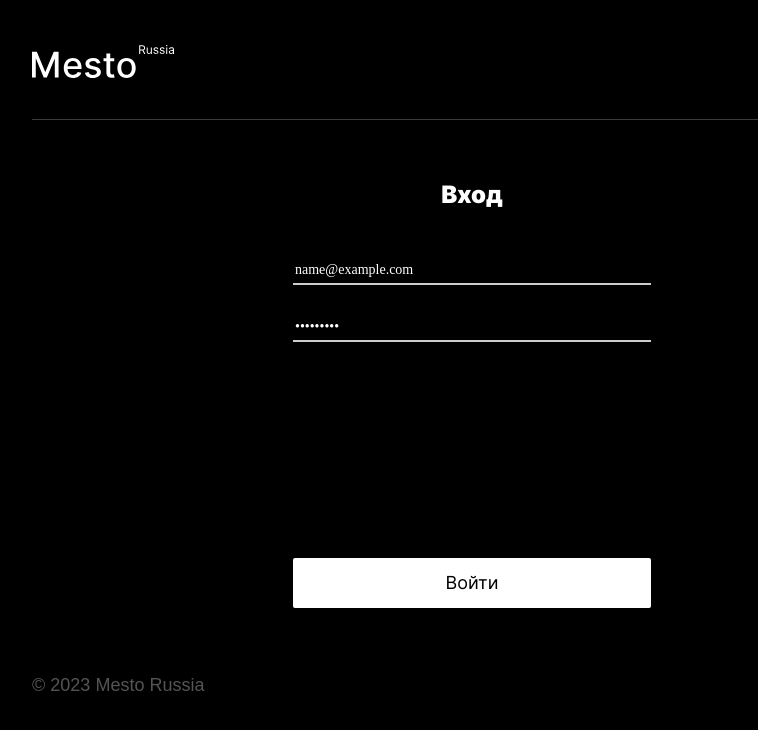
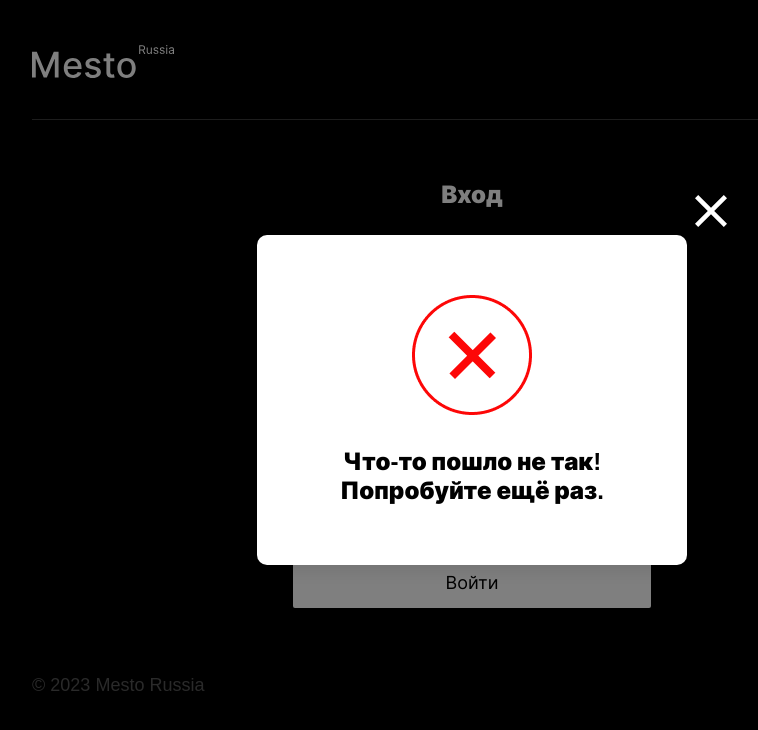
Before and after one commit to kerbasi/react-mesto-auth, a React (Create React App) app: page /sign-in in a window 1280 px wide. Both pictures are taken after typing "name@example.com", "Sample123" into the empty fields and a click on the button "Войти". Shown: the top 730 px of the page, without its empty margins (168-926 px from the left). Built offline with nearby package versions, Linux system fonts and the light colour scheme; no server answers.

Commit message:
Add popups for reg and log

```diff
--- /dev/null
+++ b/src/blocks/popup/__main-image/popup__main-image.css
@@ -0,0 +1,5 @@
+.popup__main-image {
+  width: 120px;
+  height: 120px;
+  margin: 60px auto 0;
+}
--- /dev/null
+++ b/src/blocks/popup/__title/_type_main/popup__title_type_main.css
@@ -0,0 +1,8 @@
+.popup__title_type_main {
+  text-align: center;
+  font-weight: 900;
+  font-size: 24px;
+  line-height: 29px;
+  text-align: center;
+  margin: 32px auto 60px;
+}
--- a/src/components/App.js
+++ b/src/components/App.js
@@ -10,6 +10,8 @@ import EditProfilePopup from "./EditProfilePopup";
 import EditAvatarPopup from "./EditAvatarPopup";
 import AddPlacePopup from "./AddPlacePopup";
 import DeleteCardPopup from "./DeleteCardPopup";
+import SuccessPopup from "./SuccessPopup";
+import FailPopup from "./FailPopup";
 import Login from "./Login";
 import Register from "./Register";
 import ProtectedRoute from "./ProtectedRoute";
@@ -19,19 +21,13 @@ function App() {
   const [isAddPlacePopupOpen, setIsAddPlacePopupOpen] = useState(false);
   const [isEditAvatarPopupOpen, setIsEditAvatarPopupOpen] = useState(false);
   const [isDeleteCardPopupOpen, setIsDeleteCardPopupOpen] = useState(false);
+  const [isSuccessPopupOpen, setIsSuccessPopupOpen] = useState(false);
+  const [isFailPopupOpen, setIsFailPopupOpen] = useState(false);
   const [selectedCard, setSelectedCard] = useState(null);
   const [deletedCard, setDeletedCard] = useState(null);
   const [currentUser, setCurrentUser] = useState(null);
   const [cards, setCards] = useState([]);
   const [isLoggedIn, setIsLoggedIn] = useState(false);
-
-  const isOpen =
-    isEditAvatarPopupOpen ||
-    isEditProfilePopupOpen ||
-    isAddPlacePopupOpen ||
-    selectedCard;
-
-  const navigate = useNavigate();
 
   useEffect(() => {
     if (localStorage.getItem("token")) {
@@ -77,6 +73,8 @@ function App() {
     setIsEditProfilePopupOpen(false);
     setIsAddPlacePopupOpen(false);
     setIsDeleteCardPopupOpen(false);
+    setIsSuccessPopupOpen(false);
+    setIsFailPopupOpen(false);
     setSelectedCard(null);
   };
 
@@ -166,10 +164,23 @@ function App() {
             ></ProtectedRoute>
           }
         />
-        <Route path='/sign-up' element={<Register />} />
+        <Route
+          path='/sign-up'
+          element={
+            <Register
+              setIsFailPopupOpen={setIsFailPopupOpen}
+              setIsSuccessPopupOpen={setIsSuccessPopupOpen}
+            />
+          }
+        />
         <Route
           path='/sign-in'
-          element={<Login setIsLoggedIn={setIsLoggedIn} />}
+          element={
+            <Login
+              setIsLoggedIn={setIsLoggedIn}
+              setIsFailPopupOpen={setIsFailPopupOpen}
+            />
+          }
         />
       </Routes>
       <Footer />
@@ -203,6 +214,8 @@ function App() {
         </>
       )}
       <ImagePopup card={selectedCard} onClose={closeAllPopups} />
+      <SuccessPopup isOpen={isSuccessPopupOpen} onClose={closeAllPopups} />
+      <FailPopup isOpen={isFailPopupOpen} onClose={closeAllPopups} />
     </CurrentUserContext.Provider>
   );
 }
--- /dev/null
+++ b/src/components/FailPopup.js
@@ -0,0 +1,7 @@
+import MainPopup from "./MainPopup";
+
+function FailPopup({ isOpen, onClose }) {
+  return <MainPopup isSuccess={false} isOpen={isOpen} onClose={onClose} />;
+}
+
+export default FailPopup;
--- a/src/components/Login.js
+++ b/src/components/Login.js
@@ -2,7 +2,7 @@ import { useState } from "react";
 import * as auth from "../utils/auth";
 import { useNavigate } from "react-router-dom";
 
-function Login({ setIsLoggedIn }) {
+function Login({ setIsLoggedIn, setIsFailPopupOpen }) {
   const [values, setValues] = useState({});
 
   const navigate = useNavigate();
@@ -21,6 +21,8 @@ function Login({ setIsLoggedIn }) {
           localStorage.setItem("token", res.token);
           setIsLoggedIn(true);
           navigate("/", { replace: true });
+        } else {
+          setIsFailPopupOpen(true);
         }
       });
     }
--- /dev/null
+++ b/src/components/MainPopup.js
@@ -0,0 +1,37 @@
+import crossPath from "../images/cross.svg";
+import failPath from "../images/fail.png";
+import successPath from "../images/success.png";
+
+import { usePopupClose } from "../hooks/usePopupClose";
+
+function MainPopup({ isSuccess, isOpen, onClose }) {
+  console.log(isOpen);
+  const popupClassName = isOpen ? `popup popup_opened` : `popup`;
+
+  usePopupClose(isOpen, onClose);
+
+  const image = isSuccess ? successPath : failPath;
+  const altText = isSuccess ? "изобразение галки" : "изображение крестика";
+  const text = isSuccess
+    ? `Вы успешно зарегистрировались!`
+    : `Что-то пошло не так!
+  Попробуйте ещё раз.`;
+
+  return (
+    <div className={popupClassName}>
+      <div className='popup__container'>
+        <button type='reset' className='popup__cross' onClick={onClose}>
+          <img
+            src={crossPath}
+            alt='иконка крестика'
+            className='popup__cross-image'
+          />
+        </button>
+        <img src={image} alt={altText} className='popup__main-image' />
+        <h2 className='popup__title popup__title_type_main'>{text}</h2>
+      </div>
+    </div>
+  );
+}
+
+export default MainPopup;
--- a/src/components/ProtectedRoute.js
+++ b/src/components/ProtectedRoute.js
@@ -2,9 +2,6 @@ import { useNavigate } from "react-router-dom";
 
 function ProtectedRoute({ element: Component, ...props }) {
   const navigate = useNavigate();
-
-  console.log(props.isLoggedIn);
-
   return props.isLoggedIn ? (
     props.currentUser ? (
       <Component {...props} />
--- a/src/components/Register.js
+++ b/src/components/Register.js
@@ -2,7 +2,7 @@ import { useState } from "react";
 import * as auth from "../utils/auth";
 import { useNavigate } from "react-router-dom";
 
-function Register() {
+function Register({ setIsFailPopupOpen, setIsSuccessPopupOpen }) {
   const [values, setValues] = useState({});
 
   const navigate = useNavigate();
@@ -18,7 +18,10 @@ function Register() {
       const { email, password } = values;
       auth.register(email, password).then((res) => {
         if (res) {
+          setIsSuccessPopupOpen(true);
           navigate("/sign-in", { replace: true });
+        } else {
+          setIsFailPopupOpen(true);
         }
       });
     }
--- a/src/components/SuccessPopup.js
+++ b/src/components/SuccessPopup.js
@@ -1,31 +1,7 @@
-import crossPath from "../images/cross.svg";
-import { usePopupClose } from "../hooks/usePopupClose";
+import MainPopup from "./MainPopup";
 
-function SuccessPopup({ card, onClose }) {
-  const className = `popup popup_type_image ${card ? "popup_opened" : ""}`;
-  usePopupClose(card, onClose);
-  return (
-    <div className={className}>
-      <div className='popup__container popup__container_type_image'>
-        <button type='reset' className='popup__cross'>
-          <img
-            src={crossPath}
-            alt='иконка крестика'
-            className='popup__cross-image'
-            onClick={onClose}
-          />
-        </button>
-        <img
-          className='popup__image'
-          src={card ? card.link : "#"}
-          alt={card ? card.name : "увеличенное изображение"}
-        />
-        <h2 className='popup__title popup__title_type_image'>
-          {card ? card.name : ""}
-        </h2>
-      </div>
-    </div>
-  );
+function SuccessPopup({ isOpen, onClose }) {
+  return <MainPopup isSuccess={true} isOpen={isOpen} onClose={onClose} />;
 }
 
 export default SuccessPopup;
--- a/src/index.css
+++ b/src/index.css
@@ -43,10 +43,12 @@
 @import url(./blocks/popup/__container/_type_avatar/popup__container_type_avatar.css);
 @import url(./blocks/popup/__cross/popup__cross.css);
 @import url(./blocks/popup/__cross-image/popup__cross-image.css);
+@import url(./blocks/popup/__main-image/popup__main-image.css);
 @import url(./blocks/popup/__form/popup__form.css);
 @import url(./blocks/popup/__title/popup__title.css);
 @import url(./blocks/popup/__title/_type_image/popup__title_type_image.css);
 @import url(./blocks/popup/__title/_type_submit/popup__title_type_submit.css);
+@import url(./blocks/popup/__title/_type_main/popup__title_type_main.css);
 @import url(./blocks/popup/__input/popup__input.css);
 @import url(./blocks/popup/__input-wrapper/popup__input-wrapper.css);
 @import url(./blocks/popup/__input/_type_error/popup__input_type_error.css);
```
Also changed, not shown: src/images/fail.png (added), src/images/success.png (added).
